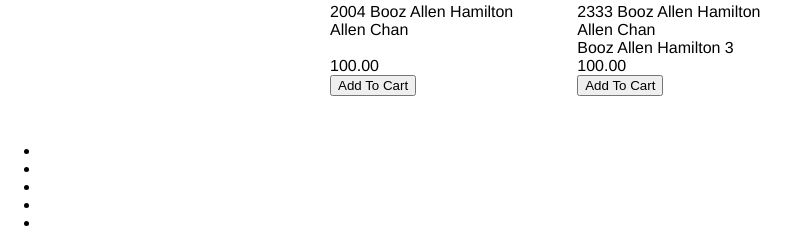
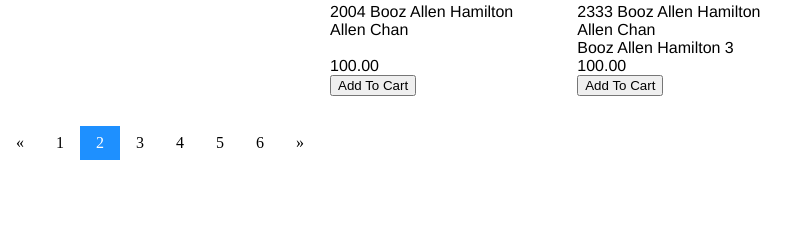
Before and after one commit to allenchan3/Card-Project, a Django app: page /sellwax/ in a window 1280 px wide. Shown: the part 1689-1937 px from the top of the page, without its empty margins (0-806 px from the left). After the commit the page ends 1849 px from the top, so only its background shows below. Run offline with Django 3.2, Linux system fonts and the light colour scheme; data comes from the database, SQL or seed files in the repository.

Commit message:
updated pagination

```diff
--- a/cardproject/pages/static/pages/style.css
+++ b/cardproject/pages/static/pages/style.css
@@ -86,3 +86,21 @@
     font-family: Arial, Helvetica, sans-serif;
     margin-right: 450px;
 }
+
+/* Pagination links */
+.pagination a {
+    color: black;
+    float: left;
+    padding: 8px 16px;
+    text-decoration: none;
+    transition: background-color .3s;
+  }
+
+  /* Style the active/current link */
+  .pagination a.active {
+    background-color: dodgerblue;
+    color: white;
+  }
+
+  /* Add a grey background color on mouse-over */
+  .pagination a:hover:not(.active) {background-color: #ddd;}
--- a/cardproject/pages/templates/pages/sellwax.html
+++ b/cardproject/pages/templates/pages/sellwax.html
@@ -47,7 +47,7 @@
 
             </main>
 
-                        <ul class="pagination">
+                        {% comment %} <ul class="pagination">
                             <li class="page-item disabled">
                             <a class="page-link" href="#" tabindex="-1">Previous</a>
                             </li>
@@ -57,8 +57,18 @@
                             <li class="page-item">
                             <a class="page-link" href="#">Next</a>
                             </li>
-                        </ul>
+                        </ul> {% endcomment %}
 
+                         <div class="pagination">
+                        <a href="#">&laquo;</a>
+                        <a href="#">1</a>
+                        <a class="active" href="#">2</a>
+                        <a href="#">3</a>
+                        <a href="#">4</a>
+                        <a href="#">5</a>
+                        <a href="#">6</a>
+                        <a href="#">&raquo;</a>
+                        </div>
 
 
          </body>
```
